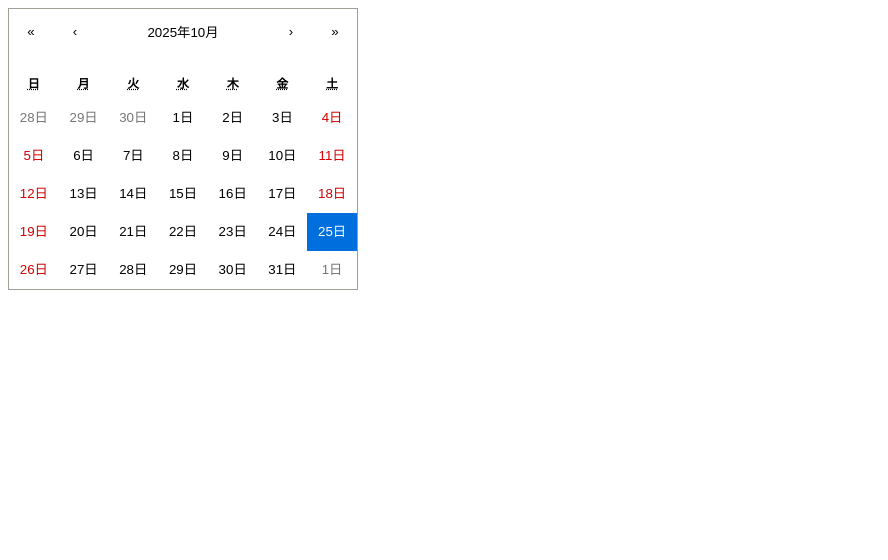
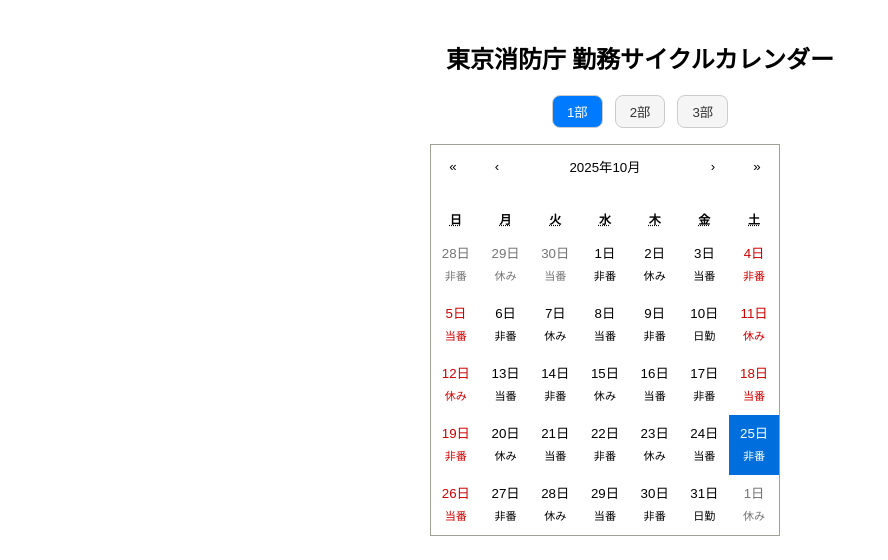
Before and after one commit to atszk/tosho-calendar, a React (Vite) app in the folder fire-dept-calendar/: page / in a window 1280 px wide. Shown: the top 560 px of the page, without its empty margins (0-888 px from the left). Built offline with nearby package versions, Linux system fonts and the light colour scheme.

Commit message:
[feat] 3交代制の勤務日表記機能を追加

```diff
--- a/fire-dept-calendar/src/App.tsx
+++ b/fire-dept-calendar/src/App.tsx
@@ -1,20 +1,78 @@
-import { useState } from 'react';
-import Calendar from 'react-calendar';
-
-import 'react-calendar/dist/Calendar.css';
+import { useState, useMemo } from "react";
+import Calendar from "react-calendar";
+import "react-calendar/dist/Calendar.css";
 
 type ValuePiece = Date | null;
+type Value = ValuePiece | [ValuePiece, ValuePiece];
 
-type Value = ValuePiece | [ValuePiece, ValuePiece];
+// 東京消防庁の21日勤務サイクル例
+const CYCLE = [
+  "当番", "非番", "休み",
+  "当番", "非番", "当番",
+  "非番", "休み", "当番",
+  "非番", "休み", "当番",
+  "非番", "当番", "非番",
+  "休み", "当番", "非番",
+  "日勤", "休み", "休み"
+];
+
+const START_DATES = {
+  "1部": new Date(2025, 0, 13), // 2025/1/13
+  "2部": new Date(2025, 0, 14),
+  "3部": new Date(2025, 0, 15),
+};
 
 function App() {
   const [value, onChange] = useState<Value>(new Date());
+  const [activeTeam, setActiveTeam] = useState<keyof typeof START_DATES>("1部");
+
+  const startDate = useMemo(() => START_DATES[activeTeam], [activeTeam]);
+
+  const getDutyType = (date: Date) => {
+    const diffDays =
+      Math.floor(
+        (date.getTime() - startDate.getTime()) / (1000 * 60 * 60 * 24)
+      ) % 21;
+    return CYCLE[(diffDays + 21) % 21];
+  };
 
   return (
-    <div>
-      <Calendar onChange={onChange} value={value} locale="ja-JP" calendarType='gregory'/>
+    <div style={{ maxWidth: 420, margin: "40px auto", textAlign: "center" }}>
+      <h2>東京消防庁 勤務サイクルカレンダー</h2>
+
+      <div style={{ marginBottom: 16 }}>
+        {(["1部", "2部", "3部"] as const).map((team) => (
+          <button
+            key={team}
+            onClick={() => setActiveTeam(team)}
+            style={{
+              margin: "0 6px",
+              padding: "6px 14px",
+              borderRadius: 8,
+              border: "1px solid #ccc",
+              backgroundColor: activeTeam === team ? "#007bff" : "#f5f5f5",
+              color: activeTeam === team ? "#fff" : "#333",
+              cursor: "pointer",
+            }}
+          >
+            {team}
+          </button>
+        ))}
+      </div>
+
+      <Calendar
+        onChange={onChange}
+        value={value}
+        locale="ja-JP"
+        calendarType="gregory"
+        tileContent={({ date }) => (
+          <small style={{ display: "block", marginTop: 4 }}>
+            {getDutyType(date)}
+          </small>
+        )}
+      />
     </div>
   );
 }
 
-export default App
+export default App;
```
